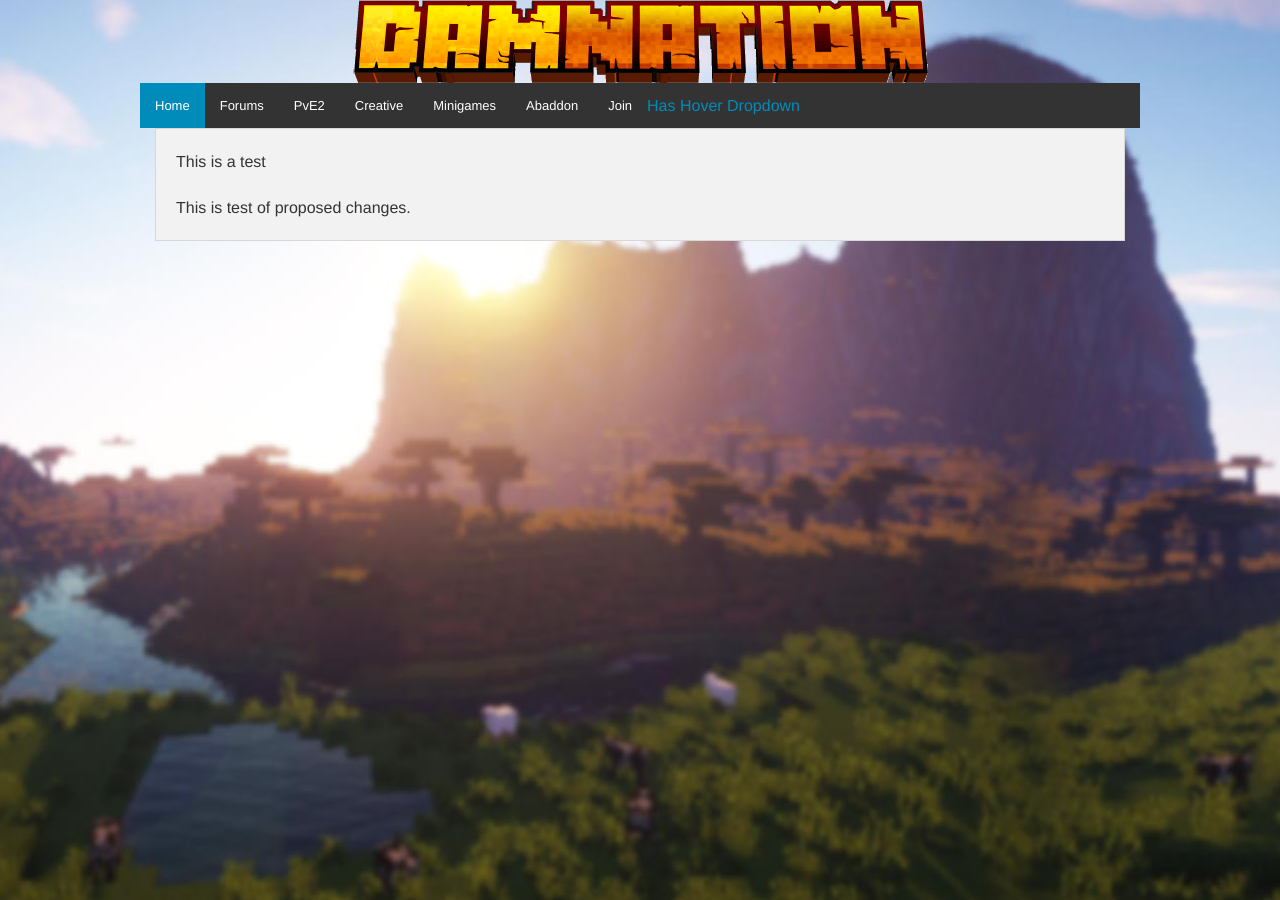
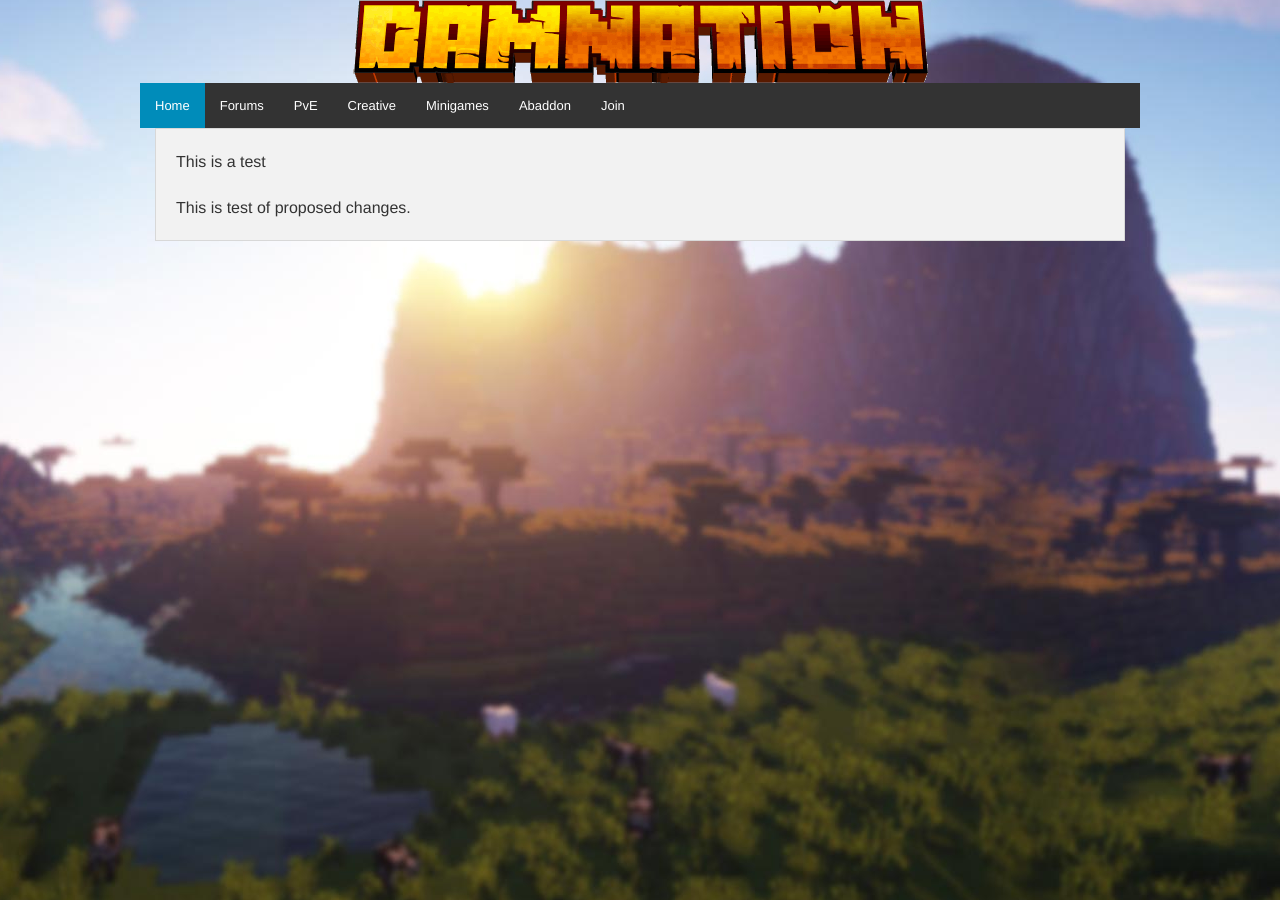
Before and after one commit to damnation-eu/website-beta, a Jekyll site: the page built from index.md, in a window 1280 px wide. Built offline with Jekyll 4.4.1, drawn with Linux system fonts in a browser that asks for light colours; nearby versions of some CDN libraries; library files that are not in the unit come from our copies.

Commit message:
Update nav.html

```diff
--- a/_includes/nav.html
+++ b/_includes/nav.html
@@ -13,21 +12,13 @@
       <ul class="nav navbar-nav">
         <li class="active"><a href="/website-beta">Home</a></li>
         <li><a href="https://damnation.eu/phpbb/">Forums</a></li>
-        <li><a href="/website-beta/pve" class="has-dropdown active" data-dropdown="drop2" data-options="is_hover:true">PvE2</a>
+        <li><a href="/website-beta/pve" class="has-dropdown active" data-dropdown="drop2" data-options="is_hover:true">PvE</a>
         <ul id="drop2" class="dropdown" data-dropdown-content>
           <li><a href="#">Link 1</a></li>
           <li><a href="#">Link 2</a></li>
           <li><a href="#">Link 3</a></li>
         </ul>
         </li>
-        <a href="#" data-dropdown="hover1" data-options="is_hover:true; hover_timeout:5000">Has Hover Dropdown</a>
-
-         <ul id="hover1" class="dropdown" data-dropdown-content>
-           <li><a href="#">This is a link</a></li>
-           <li><a href="#">This is another</a></li>
-           <li><a href="#">Yet another</a></li>
-         </ul>
-
         <li><a href="/website-beta/creative">Creative</a></li>
         <li><a href="/website-beta/minigames">Minigames</a></li>
         <li><a href="/website-beta/abaddon">Abaddon</a></li>
```
Also changed, not shown: other parts of _includes/nav.html (+1 -1 lines).
